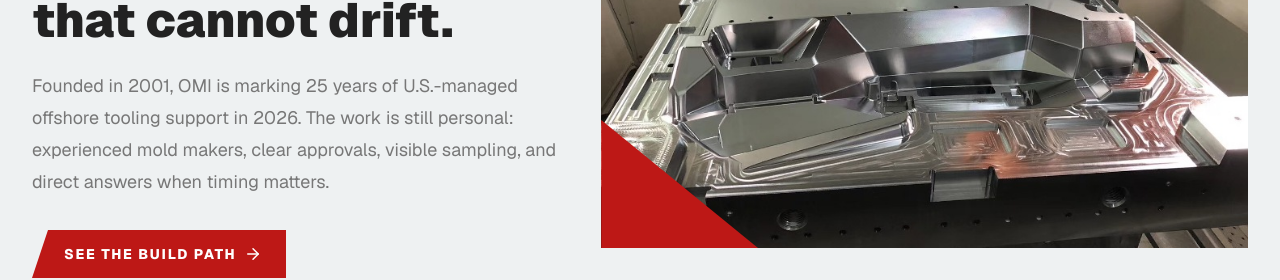
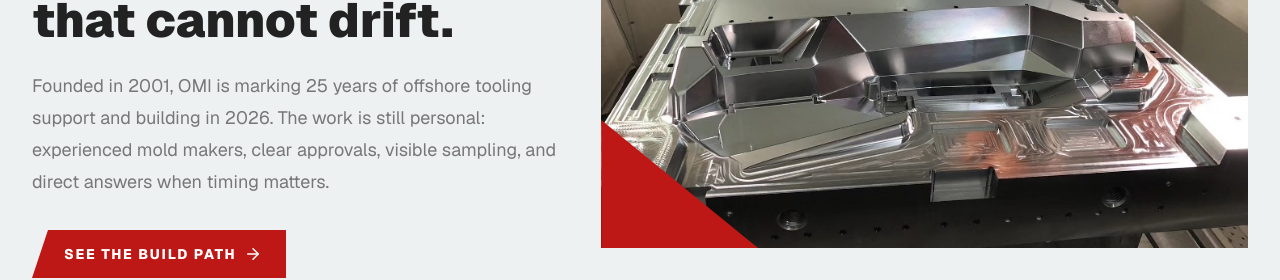
Before and after one commit to swaltersjrtest/offshoremolds, a Next.js app: page / in a window 1280 px wide. Shown: the part 1129-1409 px from the top of the page. Built offline with nearby package versions, Linux system fonts and the light colour scheme.

Commit message:
Update anniversary copy

```diff
--- a/src/app/site-data.ts
+++ b/src/app/site-data.ts
@@ -62,7 +62,7 @@ export const proofPoints: ProofPoint[] = [
 export const anniversary = {
   value: "25",
   title: "Celebrating 25 years",
-  text: "Founded in 2001, OMI is marking 25 years of U.S.-managed offshore tooling support in 2026.",
+  text: "Founded in 2001, OMI is marking 25 years of offshore tooling support and building in 2026.",
 };
 
 export const pillars: IconItem[] = [
```
